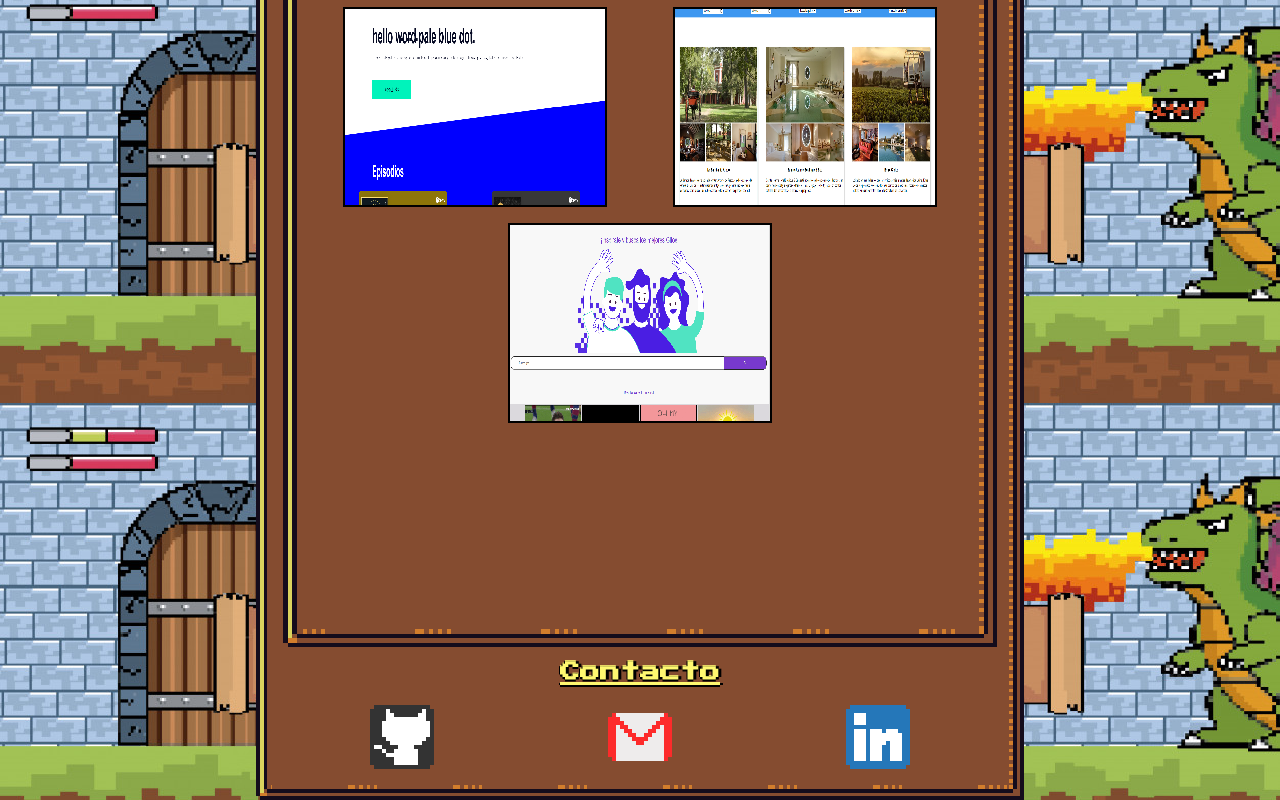
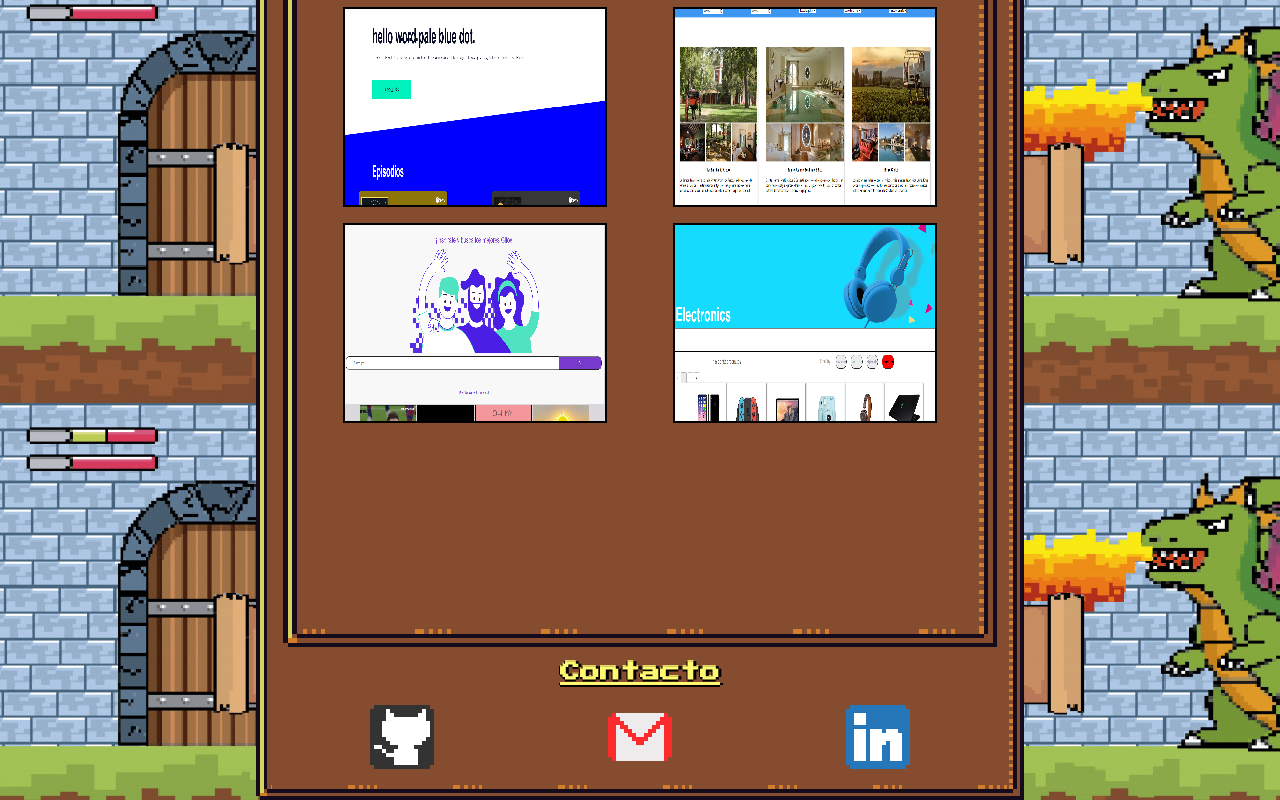
Before and after one commit to Nicole-Soares/Portfolio, a React (Create React App) app: page / in a window 1280 px wide. Shown: the part 946-1746 px from the top of the page. Built offline with nearby package versions, Linux system fonts and the light colour scheme.

Commit message:
agregar proyecto

```diff
--- a/src/componentes/Listado-proyectos/proyectos.css
+++ b/src/componentes/Listado-proyectos/proyectos.css
@@ -51,7 +51,7 @@
   flex-wrap: wrap;
 }
 
-.proyecto-uno {
+.proyecto {
   display: flex;
   width: 40%;
   align-items: center;
@@ -64,7 +64,7 @@
   max-height: 200px;
 }
 
-.proyecto-uno img {
+.proyectoimg {
   width: 100%;
   transition: all 0.5s;
 }
@@ -86,11 +86,11 @@
   transform: translateX(-100%);
 }
 
-.nombre-del-proyecto-uno {
+.nombre-del-proyecto {
   font-size: 0.8rem;
 }
 
-.descripcion-proyecto-uno {
+.descripcion-proyecto {
   text-align: center;
   font-size: 0.5rem;
 }
@@ -99,13 +99,14 @@
   text-align: center;
   font-size: 0.7rem;
 }
-.proyecto-uno:hover .transparente,
-.proyecto-uno:active .transparente {
+
+.proyecto:hover .transparente,
+.proyecto:active .transparente {
   transform: translateX(0%);
 }
 
-.proyecto-uno:hover img,
-.proyecto-uno:active img {
+.proyecto:hover img,
+.proyecto:active img {
   transform: translateX(100%);
 }
 
@@ -215,6 +216,7 @@
   text-align: center;
   font-size: 0.7rem;
 }
+
 .proyecto-tres:hover .transparente-tres,
 .proyecto-dos:active .transparente-tres {
   transform: translateX(0%);
@@ -224,6 +226,8 @@
 .proyecto-tres:active img {
   transform: translateX(100%);
 }
+
+
 
 @media (max-width: 1275px) and (min-width: 801px) {
   .contenedor-proyectos-titulo {
--- a/src/componentes/Listado-proyectos/proyectos.jsx
+++ b/src/componentes/Listado-proyectos/proyectos.jsx
@@ -3,6 +3,7 @@ import "./proyectos.css";
 import proyecto from "../../imagenes-proyectos/proyecto-1.png";
 import proyectoDos from "../../imagenes-proyectos/proyecto-2.png";
 import proyectoTres from "../../imagenes-proyectos/proyecto-3.png";
+import proyectoCuatro from "../../imagenes-proyectos/proyecto-4.png"
 import { AppContext } from "../../AppContext/AppContext";
 
 export default function Proyectos() {
@@ -14,76 +15,121 @@ export default function Proyectos() {
         <h3 className={`titulo ${dark ? "dark" : ""}`}>Proyectos</h3>
       </div>
       <div className="contenedor-proyectos">
-        <div className="proyecto-uno">
+        <div className="proyecto">
           <img
             src={proyecto}
-            width="50%"
+            width="100%"
             height="250px"
             alt="Modelo de pagina"
           />
           <div class="transparente">
-            <h3 class="nombre-del-proyecto-uno">Modelo de pagina web</h3>
-            <p class="descripcion-proyecto-uno">
+            <h3 class="nombre-del-proyecto">Modelo de pagina web</h3>
+            <p class="descripcion-proyecto">
               Clon de una pagina web estatica
             </p>
             <a
               href="https://github.com/Nicole-Soares/PrimerProyecto"
+              target="_blank"
+              rel="noopener noreferrer"
               className="proyecto-link"
             >
               Ver Repositorio
             </a>
-            <a href="https://nicole-soares.github.io/pagina-estatica/" className="proyecto-link">
+            <a
+              href="https://nicole-soares.github.io/pagina-estatica/"
+              target="_blank"
+              rel="noopener noreferrer"
+              className="proyecto-link"
+            >
               Ver Demo
             </a>
           </div>
         </div>
-        <div className="proyecto-dos">
+        <div className="proyecto">
           <img
             src={proyectoDos}
-            width="50%"
+            width="100%"
             height="250px"
             alt="Modelo de pagina"
           />
-          <div class="transparente-dos">
-            <h3 class="nombre-del-proyecto-dos">Modelo de pagina web</h3>
-            <p class="descripcion-proyecto-dos">
+          <div class="transparente">
+            <h3 class="nombre-del-proyecto">Modelo de pagina web</h3>
+            <p class="descripcion-proyecto">
               Clon de una pagina web de reserva de hoteles
             </p>
             <a
               href="https://github.com/Nicole-Soares/pagina-de-hoteles"
-              className="proyecto-link-dos"
+              target="_blank"
+              rel="noopener noreferrer"
+              className="proyecto-link"
             >
               Ver Repositorio
             </a>
             <a
               href="https://nicole-soares.github.io/pagina-de-hoteles/"
-              className="proyecto-link-dos"
+              target="_blank"
+              rel="noopener noreferrer"
+              className="proyecto-link"
             >
               Ver Demo
             </a>
           </div>
         </div>
-        <div className="proyecto-tres">
+        <div className="proyecto">
           <img
             src={proyectoTres}
-            width="50%"
+            width="100%"
             height="250px"
             alt="Modelo de pagina"
           />
-          <div className="transparente-tres">
-            <h3 class="nombre-del-proyecto-tres">Modelo de pagina web</h3>
-            <p class="descripcion-proyecto-tres">
+          <div className="transparente">
+            <h3 class="nombre-del-proyecto">Modelo de pagina web</h3>
+            <p class="descripcion-proyecto">
               Clon de una pagina web de gifs
             </p>
             <a
               href="https://github.com/Nicole-Soares/pagina-de-gifs"
-              className="proyecto-link-tres"
+              target="_blank"
+              rel="noopener noreferrer"
+              className="proyecto-link"
             >
               Ver Repositorio
             </a>
             <a
               href="https://nicole-soares.github.io/pagina-de-gifs/"
-              className="proyecto-link-tres"
+              target="_blank"
+              rel="noopener noreferrer"
+              className="proyecto-link"
+            >
+              Ver Demo
+            </a>
+          </div>
+        </div>
+        <div className="proyecto">
+          <img
+            src={proyectoCuatro}
+            width="100%"
+            height="250px"
+            alt="Modelo de pagina"
+          />
+          <div class="transparente">
+            <h3 class="nombre-del-proyecto">Modelo de pagina web</h3>
+            <p class="descripcion-proyecto">
+              Clon de una pagina web sobre canjes de puntos
+            </p>
+            <a
+              href="https://github.com/Nicole-Soares/tienda-electronica"
+              target="_blank"
+              rel="noopener noreferrer"
+              className="proyecto-link"
+            >
+              Ver Repositorio
+            </a>
+            <a
+              href="https://nicole-soares.github.io/tienda-electronica/"
+              target="_blank"
+              rel="noopener noreferrer"
+              className="proyecto-link"
             >
               Ver Demo
             </a>
```
Also changed, not shown: src/imagenes-proyectos/proyecto-4.png (added).
